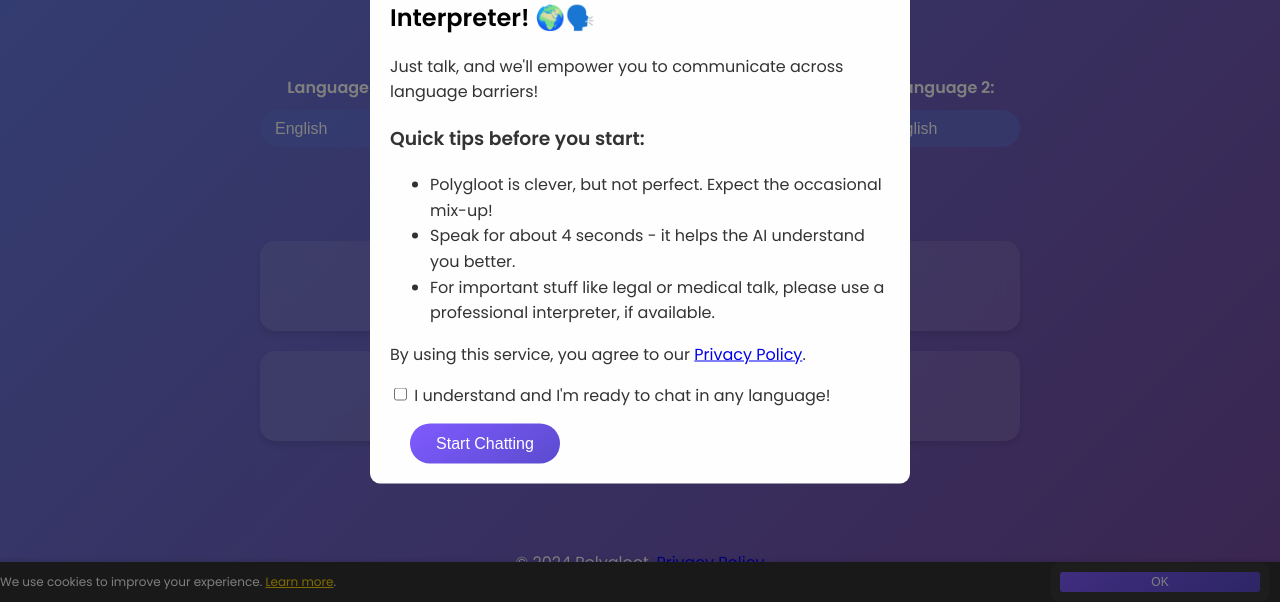
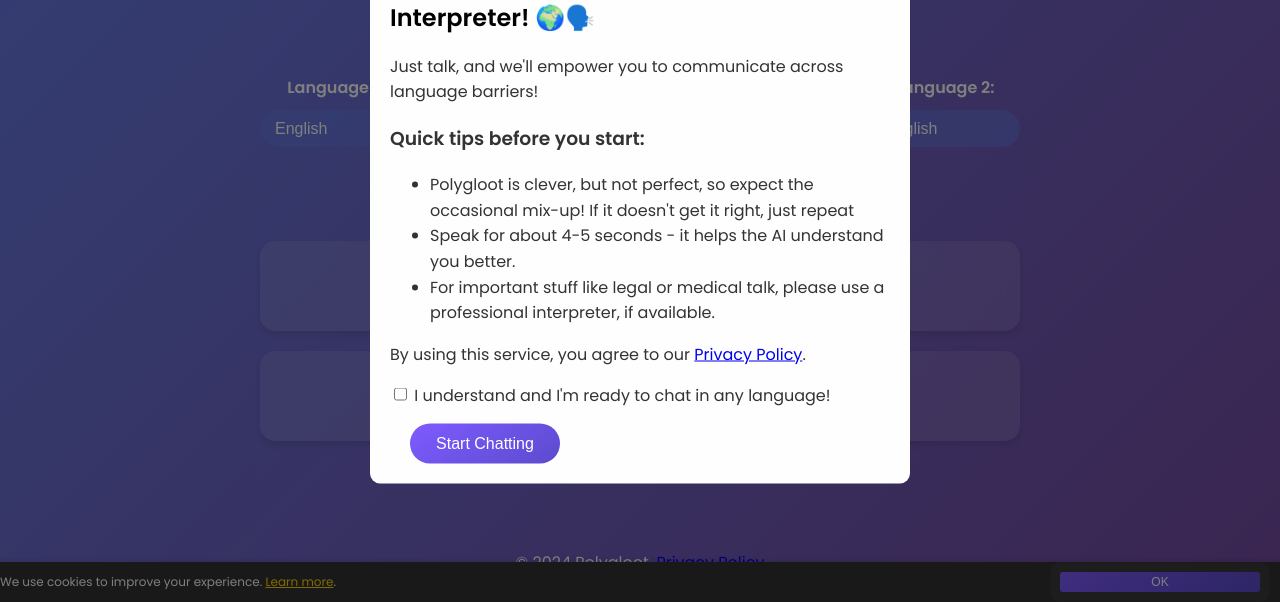
Before and after one commit to jacguidi/polygloot, a website: page index.html in a window 1280 px wide. Shown: the part 198-800 px from the top of the page. Drawn offline with Linux system fonts and the light colour scheme.

Commit message:
Update index.html

```diff
--- a/index.html
+++ b/index.html
@@ -283,8 +283,8 @@
         <p>Just talk, and we'll empower you to communicate across language barriers!</p>
         <h3>Quick tips before you start:</h3>
         <ul>
-            <li>Polygloot is clever, but not perfect. Expect the occasional mix-up!</li>
-            <li>Speak for about 4 seconds - it helps the AI understand you better.</li>
+            <li>Polygloot is clever, but not perfect, so expect the occasional mix-up! If it doesn't get it right, just repeat</li>
+            <li>Speak for about 4-5 seconds - it helps the AI understand you better.</li>
             <li>For important stuff like legal or medical talk, please use a professional interpreter, if available.</li>
         </ul>
         <p>By using this service, you agree to our <a href="privacy-policy.html" target="_blank">Privacy Policy</a>.</p>
```
